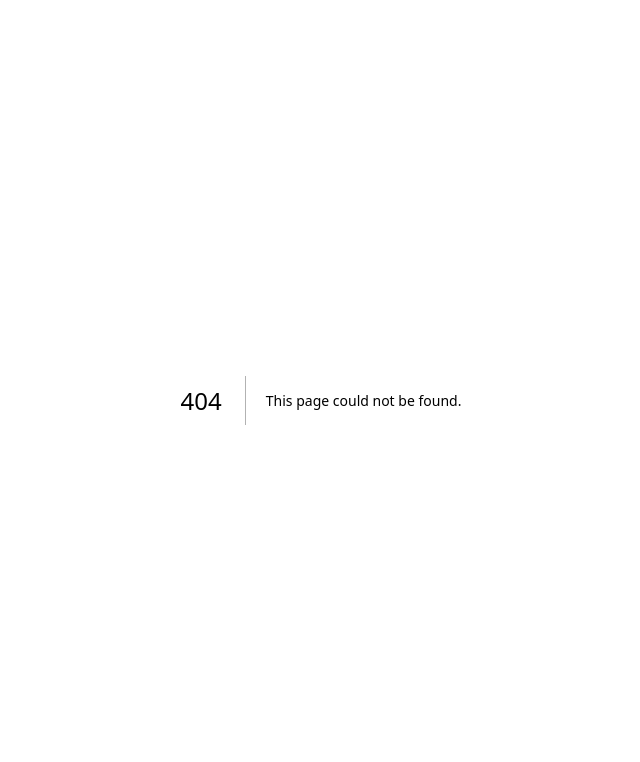
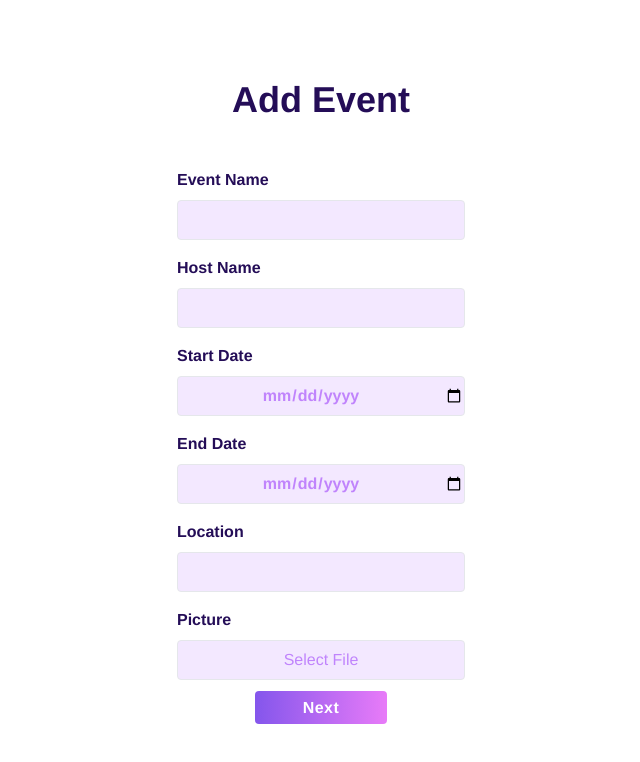
Before and after one commit to MohamedBechirMejri/envited-test-project, a Next.js app: page /create in a window 1280 px wide. Before the commit this address had no page. Shown: the top 762 px of the page, without its empty margins (319-959 px from the left). Built offline with nearby package versions, Linux system fonts and the light colour scheme.

Commit message:
add create page

```diff
--- /dev/null
+++ b/pages/create.tsx
@@ -0,0 +1,80 @@
+import type { NextPage } from "next";
+import Link from "next/link";
+
+const Create: NextPage = () => {
+  return (
+    <form className="flex items-center justify-center min-h-screen  [font-family:Helvetica] flex-col gap-4 text-[#240D57] selection:bg-purple-300 selection:text-white">
+      <h1 className="mb-8 text-4xl font-bold">Add Event</h1>
+      <div className="flex flex-col gap-2 w-72">
+        <label htmlFor="event" className="font-semibold">
+          Event Name
+        </label>
+        <input
+          type="text"
+          id="event"
+          className="h-10 font-semibold text-center text-purple-400 transition-all bg-purple-100 border rounded outline-none ring-purple-200 focus:bg-transparent focus:ring-2"
+        />
+      </div>
+      <div className="flex flex-col gap-2 w-72">
+        <label htmlFor="host" className="font-semibold">
+          Host Name
+        </label>
+        <input
+          type="text"
+          id="host"
+          className="h-10 font-semibold text-center text-purple-400 transition-all bg-purple-100 border rounded outline-none ring-purple-200 focus:bg-transparent focus:ring-2"
+        />
+      </div>
+      <div className="flex flex-col gap-2 w-72">
+        <label htmlFor="start-date" className="font-semibold">
+          Start Date
+        </label>
+        <input
+          type="date"
+          id="start-date"
+          className="h-10 font-semibold text-center text-purple-400 transition-all bg-purple-100 border rounded outline-none ring-purple-200 focus:bg-transparent focus:ring-2 "
+        />
+      </div>
+      <div className="flex flex-col gap-2 w-72">
+        <label htmlFor="end-date" className="font-semibold">
+          End Date
+        </label>
+        <input
+          type="date"
+          id="end-date"
+          className="h-10 font-semibold text-center text-purple-400 transition-all bg-purple-100 border rounded outline-none ring-purple-200 focus:bg-transparent focus:ring-2"
+        />
+      </div>
+      <div className="flex flex-col gap-2 w-72">
+        <label htmlFor="location" className="font-semibold">
+          Location
+        </label>
+        <input
+          type="location"
+          id="location"
+          className="h-10 font-semibold text-center text-purple-400 transition-all bg-purple-100 border rounded outline-none ring-purple-200 focus:bg-transparent focus:ring-2"
+        />
+      </div>
+      <div className="flex flex-col gap-2 w-72">
+        <label htmlFor="photo" className="font-semibold">
+          Picture
+        </label>
+        <div className="relative flex items-center justify-center w-full h-10 text-center text-purple-400 transition-all bg-purple-100 border rounded outline-none cursor-pointer ring-purple-200 focus:bg-transparent focus:ring-2">
+          <input
+            type="file"
+            id="photo"
+            className="absolute top-0 left-0 w-full h-full opacity-0"
+          />
+          <p>Select File</p>
+        </div>
+      </div>
+      <Link href="/event">
+        <a className="w-[#320px] bg-gradient-to-r from-[#8456EC] to-[#E87BF8] text-white p-2 rounded px-12 font-semibold tracking-wide mt-4">
+          Next
+        </a>
+      </Link>
+    </form>
+  );
+};
+
+export default Create;
```
